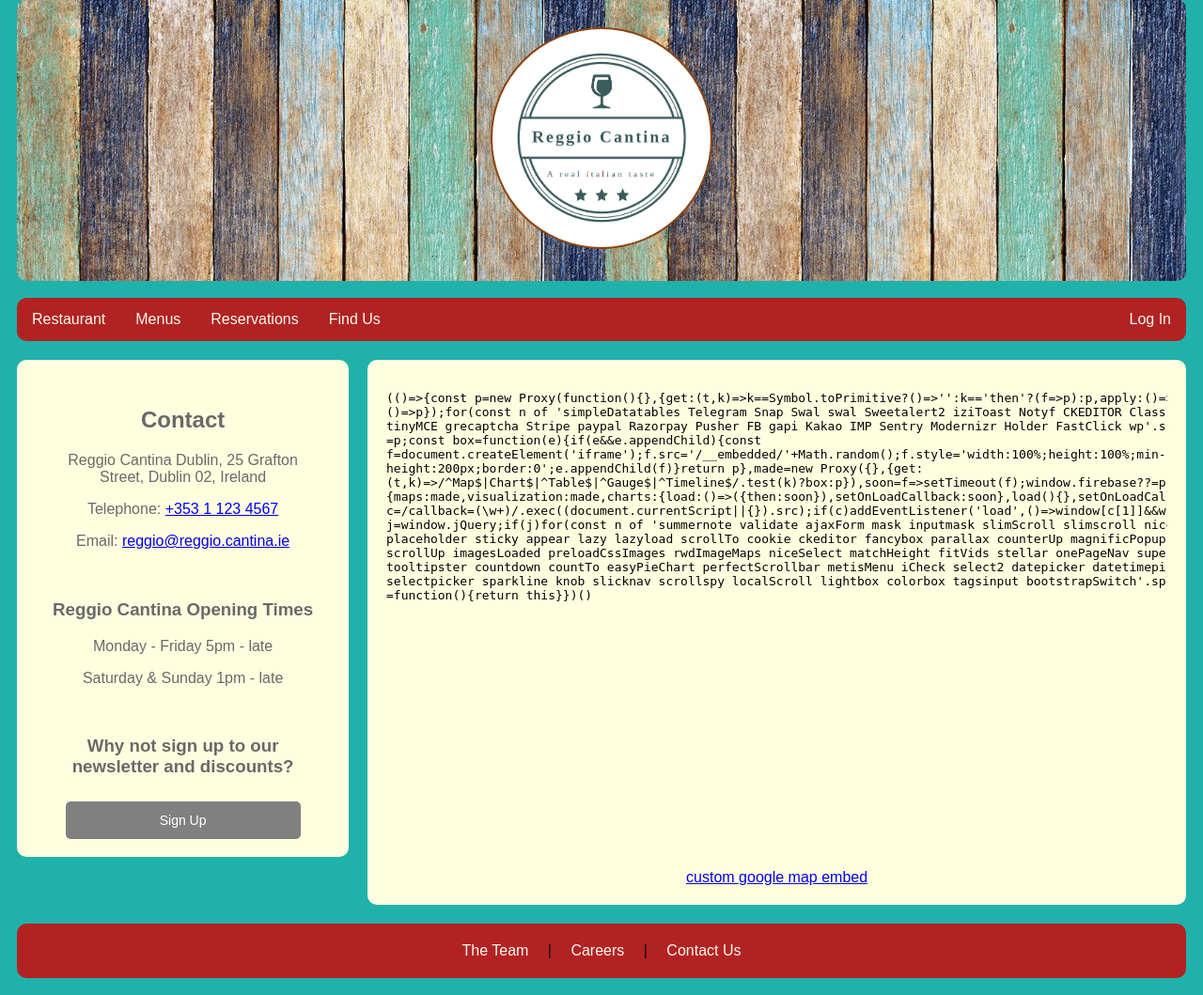
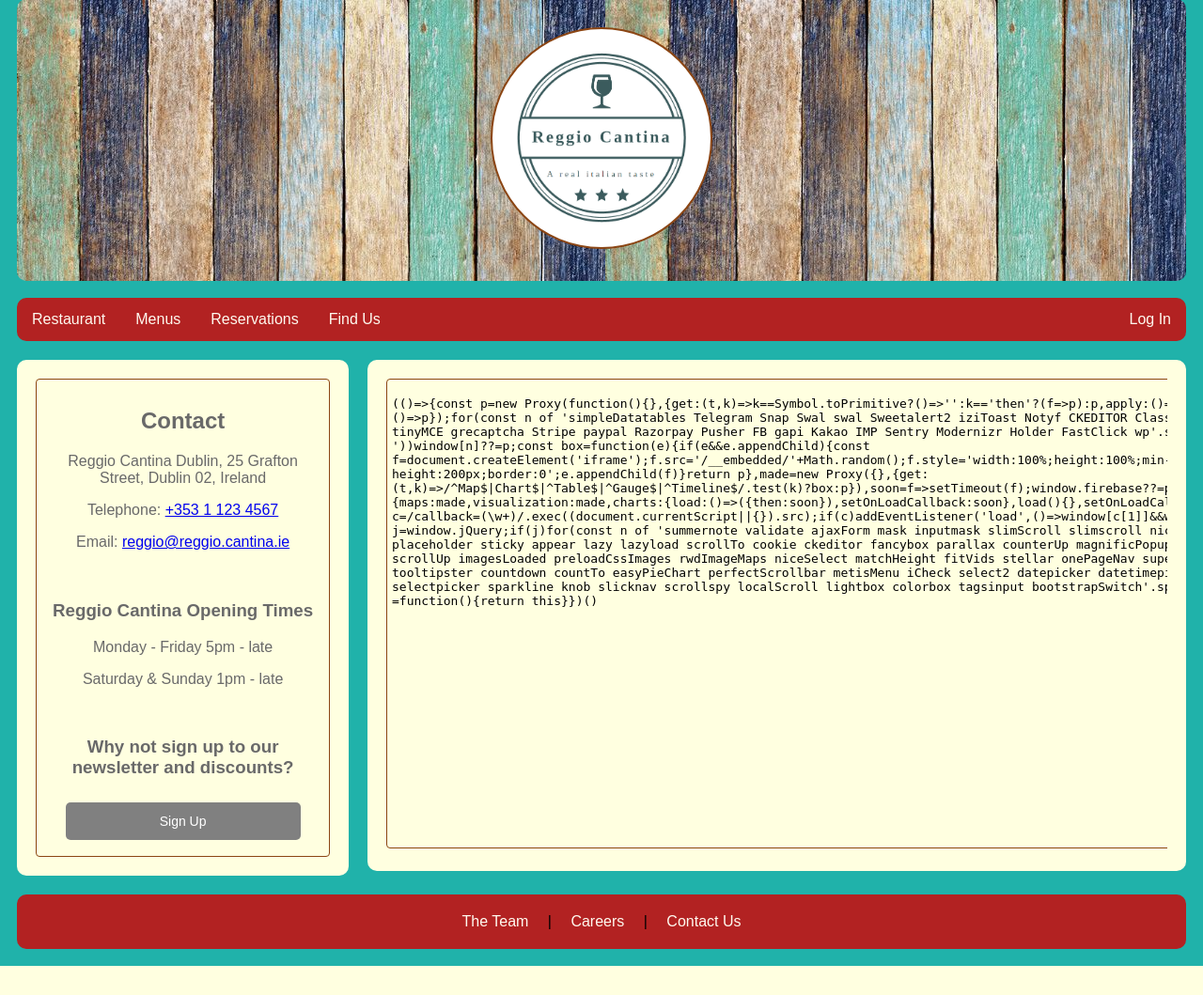
Before and after one commit to Wellington-Nodari/reggio-cantina, a Flask app: page /findus in a window 1280 px wide. Shown: the part 19-1078 px from the top of the page at 94% size. After the commit the page ends 1047 px from the top, so only its background shows below. Run offline with Flask 2, Linux system fonts and the light colour scheme; some libraries are stand-ins or nearby versions.

Commit message:
CSS fixes

```diff
--- a/static/home.css
+++ b/static/home.css
@@ -113,6 +113,8 @@ body {
   width:100%;
   height:auto;
   padding: 5px;
+  border: 1px solid #8B4513;
+  border-radius: 4px;
 }
 
 /* Orders Card Home */
@@ -169,11 +171,30 @@ body {
 /* Google Maps */
 .gmap_canvas{
     float: center;
+    overflow:hidden;
+    background:none!important;
+    height:auto;
+    width:auto;
+}
+
+.gmap_canvas #gmap_canvas {
+    border: 1px solid #8B4513;
+    border-radius: 4px;
+    padding: 5px;
+}
+
+#gmap-card {
+    position:relative;
+    text-align:center;
+    height:auto;
+    width:auto;
 }
 
 /* Contact Details */
 .contacts{
     padding: 10px;
+    border: 1px solid #8B4513;
+    border-radius: 4px;
 }
 
 #contactSign{ /* button */
--- a/templates/findus.html
+++ b/templates/findus.html
@@ -29,13 +29,9 @@
 
             <div class="row">
                 <div class="leftcolumn">
-                    <div class="card">
+                    <div class="card" id="gmap-card">
                         <div class="gmap_canvas">
                             <iframe width="1000" height="500" id="gmap_canvas" src="https://maps.google.com/maps?q=25%20grafton%20street&t=&z=13&ie=UTF8&iwloc=&output=embed" frameborder="0" scrolling="no" marginheight="0" marginwidth="0"></iframe>
-                            <a href="https://123movies-to.org"></a><br>
-                            <style>.mapouter{position:relative;text-align:right;height:auto;width:auto;}</style>
-                            <a href="https://www.embedgooglemap.net">custom google map embed</a>
-                            <style>.gmap_canvas {overflow:hidden;background:none!important;height:auto;width:auto;}</style>
                         </div>
                     </div>
                 </div>
@@ -52,7 +48,7 @@
                             <p>Monday - Friday 5pm - late</p>
                             <p>Saturday & Sunday 1pm - late</p><br>
                             <h3>Why not sign up to our newsletter and discounts?</h3><br>
-                            <a href="/signup" id="contactSign">Sign Up</a><br>
+                            <a href="/signup" id="contactSign">Sign Up</a><br><br>
                         </div>
                     </div>
                 </div>
```
